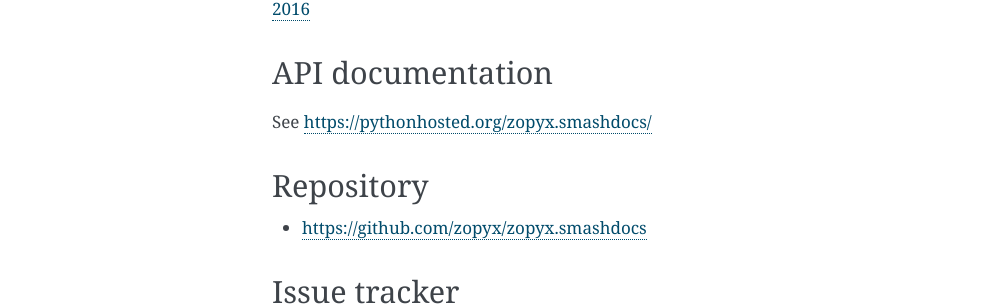
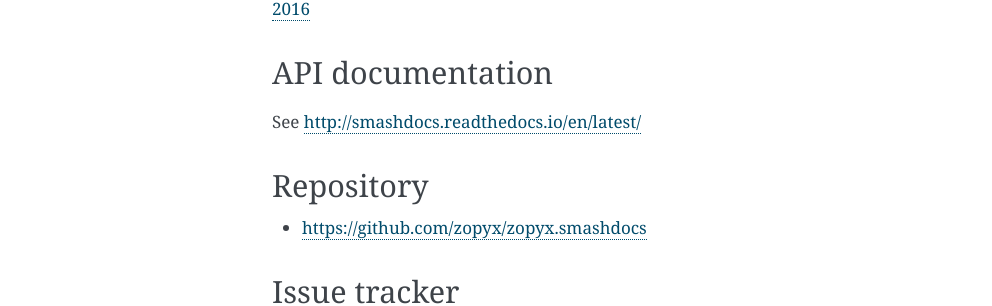
Before and after one commit to Art-Ko/zopyx.smashdocs, a Sphinx documentation site: the page built from docs/source/README.rst, in a window 1280 px wide. Shown: the part 493-799 px from the top of the page, without its empty margins (148-1140 px from the left). Built offline with Sphinx 7.4.7, drawn with Linux system fonts in a browser that asks for light colours; part of the change alters nothing that is shown.

Commit message:
updated URL

```diff
--- a/docs/source/README.rst
+++ b/docs/source/README.rst
@@ -22,7 +22,7 @@ https://documentation.smashdocs.net/release_notes.html#version-1-5-0-0-18-11-201
 API documentation
 -----------------
 
-See https://pythonhosted.org/zopyx.smashdocs/
+See http://smashdocs.readthedocs.io/en/latest/
 
 Repository
 ----------
```
